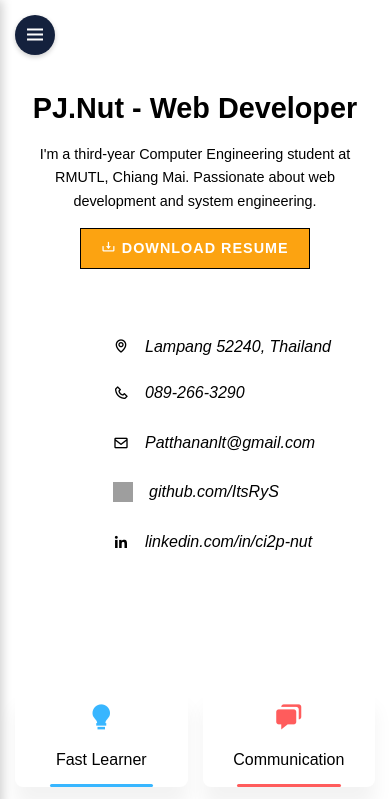
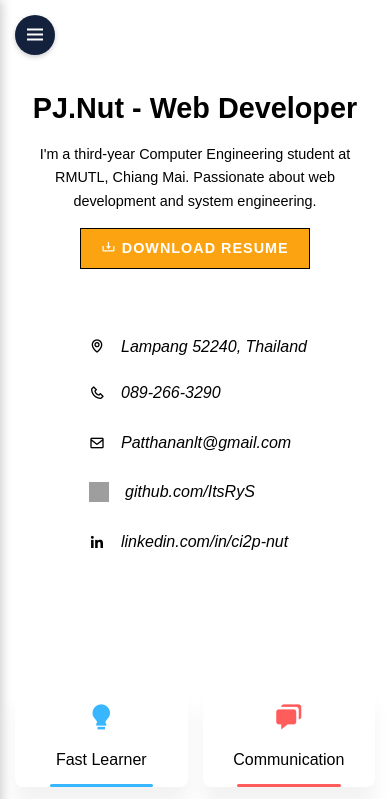
Before and after one commit to ItsRyS/portfolio, a website built with Vite: page index.html in a window 390 px wide. Shown: the top 799 px of the page. Built offline with nearby package versions, Linux system fonts and the light colour scheme; grey boxes are pictures that could not be loaded.

Commit message:
contact-info : PL

```diff
--- a/src/style.css
+++ b/src/style.css
@@ -662,7 +662,7 @@
       font-size: 1rem;
       text-align: left;
       width: 100%;
-      padding-left: 5.5rem;
+      padding-left: 4rem;
     }
 
     /* About section */
```
